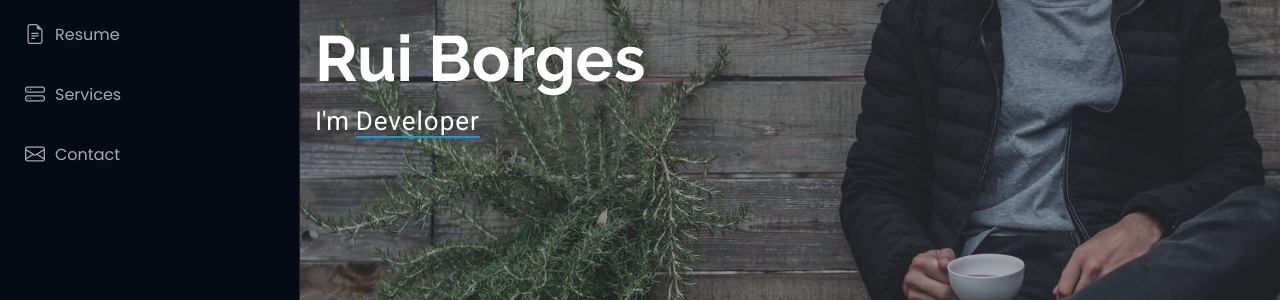
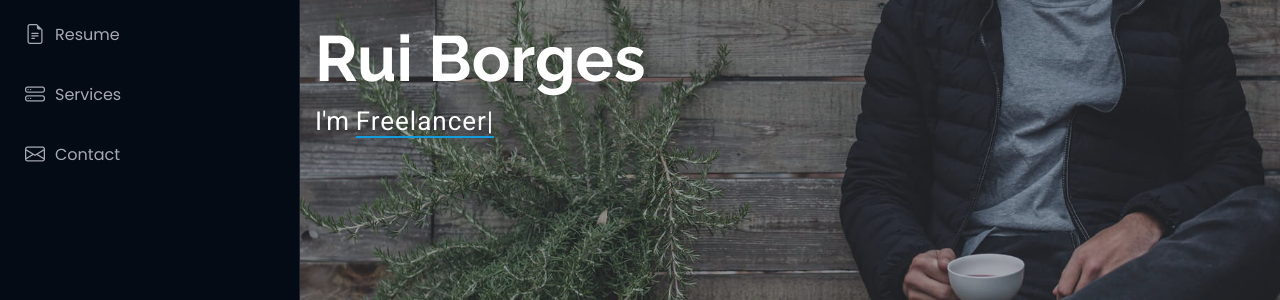
Before and after one commit to esperaumbocado/esperaumbocado.github.io, a Jekyll site: the page built from index.html, in a window 1280 px wide and 900 px high. Shown: the part 369-669 px from the top of the window. Built offline with Jekyll 4.4.1, drawn with Linux system fonts in a browser that asks for light colours; nearby versions of some CDN libraries; library files that are not in the unit come from our copies; comment, search, counter and statistics services are not loaded; some of the changed lines change nothing that is shown.

Commit message:
Fix to js

```diff
--- a/_layouts/default.html
+++ b/_layouts/default.html
@@ -11,5 +11,20 @@
   </head>
   <body>
     {{ content }}
+
+    <!-- Vendor JS Files (CDN) -->
+  <script src="https://cdn.jsdelivr.net/npm/bootstrap@5.3.3/dist/js/bootstrap.bundle.min.js"></script>
+  <script src="https://cdn.jsdelivr.net/npm/aos@2.3.4/dist/aos.js"></script>
+  <script src="https://cdn.jsdelivr.net/npm/typed.js@2.0.16/dist/typed.umd.min.js"></script>
+  <script src="https://cdn.jsdelivr.net/npm/purecounterjs@1.5.0/dist/purecounter_vanilla.js"></script>
+  <script src="https://cdn.jsdelivr.net/npm/@popperjs/core@2.11.8/dist/umd/popper.min.js"></script>
+  <script src="https://cdn.jsdelivr.net/npm/waypoints/lib/noframework.waypoints.min.js"></script>
+  <script src="https://cdn.jsdelivr.net/npm/glightbox/dist/js/glightbox.min.js"></script>
+  <script src="https://cdn.jsdelivr.net/npm/imagesloaded@5.0.0/imagesloaded.pkgd.min.js"></script>
+  <script src="https://cdn.jsdelivr.net/npm/isotope-layout@3.0.6/dist/isotope.pkgd.min.js"></script>
+  <script src="https://cdn.jsdelivr.net/npm/swiper@9/swiper-bundle.min.js"></script>
+
+  <!-- Main JS File -->
+  <script src="{{ '/assets/js/main.js' | relative_url }}"></script>
   </body>
 </html>
--- a/index.html
+++ b/index.html
@@ -795,21 +795,6 @@
   <!-- Preloader -->
   <div id="preloader"></div>
 
-  <!-- Vendor JS Files -->
-  <script src="assets/vendor/bootstrap/js/bootstrap.bundle.min.js"></script>
-  <script src="assets/vendor/php-email-form/validate.js"></script>
-  <script src="assets/vendor/aos/aos.js"></script>
-  <script src="assets/vendor/typed.js/typed.umd.js"></script>
-  <script src="assets/vendor/purecounter/purecounter_vanilla.js"></script>
-  <script src="assets/vendor/waypoints/noframework.waypoints.js"></script>
-  <script src="assets/vendor/glightbox/js/glightbox.min.js"></script>
-  <script src="assets/vendor/imagesloaded/imagesloaded.pkgd.min.js"></script>
-  <script src="assets/vendor/isotope-layout/isotope.pkgd.min.js"></script>
-  <script src="assets/vendor/swiper/swiper-bundle.min.js"></script>
-
-  <!-- Main JS File -->
-  <script src="assets/js/main.js"></script>
-
 </body>
 
 </html>
```
